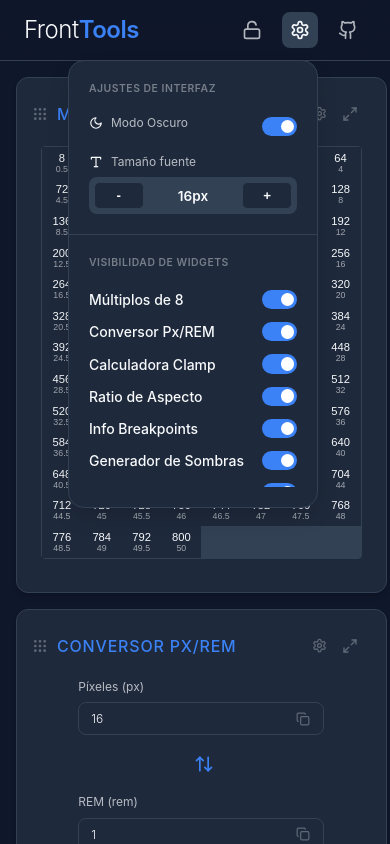
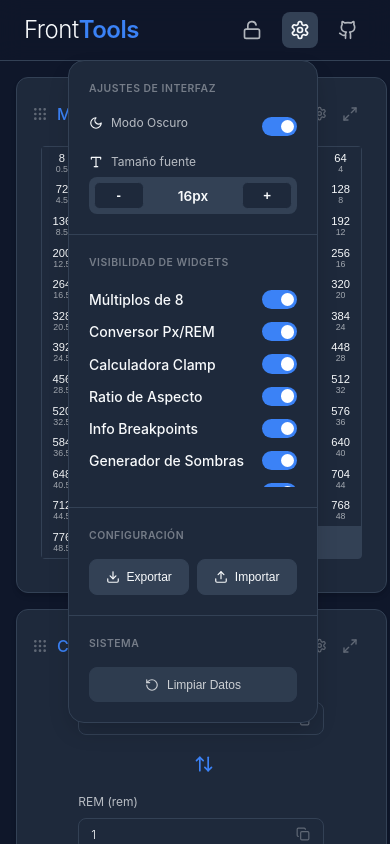
Before and after one commit to condrado/front-tools, a React (Vite) app: page / in a window 390 px wide. Both pictures are taken after a click on the button 300 px from the left and 30 px from the top of the page. Shown: the top 844 px of the page. Built offline with nearby package versions, Linux system fonts and the light colour scheme.

Commit message:
feat: update favicon, adjust responsive grid layout, and refresh build assets

```diff
--- a/src/App.jsx
+++ b/src/App.jsx
@@ -37,7 +37,7 @@
   clamp: 5,
   shadow: 9,
   aspect: 6,
-  flex: 11,
+  flex: 12,
   breakpoints: 6
 }
 
@@ -261,7 +261,13 @@
           {gridCells}
 
           {/* Widgets */}
-          {widgets.map((widget) => (
+          {widgets.map((widget) => {
+            const WidgetComponent = WIDGET_COMPONENTS[widget.id]
+            if (!WidgetComponent) {
+              console.warn(`Widget no encontrado: ${widget.id}. Es posible que necesites limpiar el localStorage o revisar las IDs.`)
+              return null
+            }
+            return (
               <DraggableWidget
                 key={widget.id}
                 id={widget.id}
@@ -271,9 +277,10 @@
                 h={widget.h}
                 onUpdateSize={(newW, newH) => updateWidgetSize(widget.id, newW, newH)}
               >
-              {React.createElement(WIDGET_COMPONENTS[widget.id])}
+                {React.createElement(WidgetComponent)}
               </DraggableWidget>
-          ))}
+            )
+          })}
         </div>
 
         <DragOverlay dropAnimation={dropAnimationConfig}>
@@ -296,7 +303,12 @@
               >
                 <Grip size={14} className="size-14" />
               </div>
-              {React.createElement(WIDGET_COMPONENTS[activeId], { height: activeH, width: activeW })}
+              {(() => {
+                const ActiveComponent = WIDGET_COMPONENTS[activeId]
+                return ActiveComponent ? (
+                  React.createElement(ActiveComponent, { height: activeH, width: activeW })
+                ) : null
+              })()}
             </div>
           ) : null}
         </DragOverlay>
--- a/src/components/Layout.jsx
+++ b/src/components/Layout.jsx
@@ -1,11 +1,12 @@
 import React, { useState, useEffect, useRef } from 'react'
-import { Type, Moon, Sun, Github, Settings, ChevronRight, Lock, Unlock } from 'lucide-react'
+import { Type, Moon, Sun, Github, Settings, ChevronRight, Lock, Unlock, RotateCcw, Download, Upload } from 'lucide-react'
 import { usePersistentState } from '../hooks/usePersistentState'
 
 const Layout = ({ children, widgetsCatalog = [], activeWidgets = [], onToggleWidget }) => {
   const [fontSize, setFontSize] = usePersistentState('page_font_size_v1', 16)
   const [theme, setTheme] = usePersistentState('page_theme_v1', 'dark')
   const [isWidthLocked, setIsWidthLocked] = usePersistentState('page_width_lock_v1', false)
+  const [lockedWidth, setLockedWidth] = usePersistentState('page_locked_width_v1', null)
   const [isSettingsOpen, setIsSettingsOpen] = useState(false)
   const settingsRef = useRef(null)
 
@@ -50,7 +51,14 @@
           <div className="nav-right">
             <button
               className={`nav-icon-btn ${isWidthLocked ? 'active' : ''}`}
-              onClick={() => setIsWidthLocked(!isWidthLocked)}
+              onClick={() => {
+                if (!isWidthLocked) {
+                  setLockedWidth(window.innerWidth)
+                } else {
+                  setLockedWidth(null)
+                }
+                setIsWidthLocked(!isWidthLocked)
+              }}
               title={isWidthLocked ? "Desbloquear ancho" : "Bloquear ancho"}
             >
               {isWidthLocked ? <Lock size={20} className="size-20" /> : <Unlock size={20} className="size-20" />}
@@ -120,6 +128,82 @@
                       ))}
                     </div>
                   </div>
+
+                  <div className="dropdown-divider"></div>
+
+                  <div className="dropdown-section">
+                    <h4 className="dropdown-title">Configuración</h4>
+                    <div style={{ display: 'grid', gridTemplateColumns: '1fr 1fr', gap: '0.5rem' }}>
+                      <button
+                        className="action-btn"
+                        title="Exportar configuración"
+                        onClick={() => {
+                          const data = JSON.stringify(localStorage, null, 2);
+                          const blob = new Blob([data], { type: 'application/json' });
+                          const url = URL.createObjectURL(blob);
+                          const a = document.createElement('a');
+                          a.href = url;
+                          a.download = `front-tools-config-${new Date().toISOString().split('T')[0]}.json`;
+                          a.click();
+                          URL.revokeObjectURL(url);
+                        }}
+                      >
+                        <Download size={14} className="size-14" />
+                        <span>Exportar</span>
+                      </button>
+                      <button
+                        className="action-btn"
+                        title="Importar configuración"
+                        onClick={() => document.getElementById('import-config').click()}
+                      >
+                        <Upload size={14} className="size-14" />
+                        <span>Importar</span>
+                      </button>
+                      <input
+                        id="import-config"
+                        type="file"
+                        accept=".json"
+                        style={{ display: 'none' }}
+                        onChange={(e) => {
+                          const file = e.target.files[0];
+                          if (!file) return;
+                          const reader = new FileReader();
+                          reader.onload = (event) => {
+                            try {
+                              const config = JSON.parse(event.target.result);
+                              if (confirm('Esto sobreescribirá tu configuración actual. ¿Continuar?')) {
+                                Object.keys(config).forEach(key => {
+                                  localStorage.setItem(key, config[key]);
+                                });
+                                window.location.reload();
+                              }
+                            } catch (err) {
+                              alert('Error al importar el archivo JSON.');
+                            }
+                          };
+                          reader.readAsText(file);
+                        }}
+                      />
+                    </div>
+                  </div>
+
+                  <div className="dropdown-divider"></div>
+
+                  <div className="dropdown-section">
+                    <h4 className="dropdown-title">Sistema</h4>
+                    <button
+                      className="reset-btn"
+                      onClick={() => {
+                        if (confirm('¿Estás seguro de que quieres resetear toda la configuración?')) {
+                           localStorage.clear();
+                           window.location.reload();
+                        }
+                      }}
+                    >
+                      <RotateCcw size={14} className="size-14" />
+                      <span>Limpiar Datos</span>
+                    </button>
+                  </div>
                 </div>
               )}
             </div>
@@ -132,7 +216,14 @@
       </nav>
 
       <main className="main-content-wrapper">
-        <div className="page-container">
+        <div
+          className="page-container"
+          style={isWidthLocked && lockedWidth ? {
+            width: `${lockedWidth}px`,
+            maxWidth: `${lockedWidth}px`,
+            margin: '0 auto',
+            overflowX: 'hidden'
+          } : {}}>
           {children}
         </div>
       </main>
@@ -153,8 +244,7 @@
           padding: 0.75rem 0;
         }
         .nav-container {
-          max-width: 1400px;
-          margin: 0 auto;
+          padding: 0 1.5rem;
           padding: 0 1.5rem;
           display: flex;
           align-items: center;
@@ -324,6 +414,60 @@
           padding: 0.15rem 0;
         }
 
+        .reset-btn {
+          width: 100%;
+          display: flex;
+          align-items: center;
+          justify-content: center;
+          gap: 0.5rem;
+          padding: 0.6rem;
+          background: var(--hover-color);
+          color: var(--text-color);
+          border: 1px solid var(--border-color);
+          border-radius: 0.5rem;
+          cursor: pointer;
+          transition: all 0.2s;
+          font-size: 0.75rem;
+          font-weight: 500;
+          opacity: 0.8;
+        }
+
+        .reset-btn:hover {
+          background: #fee2e2;
+          color: #ef4444;
+          border-color: #fecaca;
+          opacity: 1;
+        }
+
+        [data-theme='dark'] .reset-btn:hover {
+           background: #450a0a;
+           color: #f87171;
+           border-color: #7f1d1d;
+        }
+
+        .action-btn {
+          display: flex;
+          align-items: center;
+          justify-content: center;
+          gap: 0.4rem;
+          padding: 0.6rem;
+          background: var(--hover-color);
+          color: var(--text-color);
+          border: 1px solid var(--border-color);
+          border-radius: 0.5rem;
+          cursor: pointer;
+          transition: all 0.2s;
+          font-size: 0.75rem;
+          font-weight: 500;
+        }
+
+        .action-btn:hover {
+           background: var(--card-bg);
+           color: var(--accent-color);
+           border-color: var(--accent-color);
+           box-shadow: 0 4px 6px -1px rgba(var(--accent-color-rgb), 0.1);
+        }
+
         /* Switch Styles */
         .switch {
           position: relative;
@@ -369,9 +513,12 @@
           flex: 1;
           background: var(--bg-color);
         }
+        :global(body.width-locked) .page-container,
+        :global(body.width-locked) .nav-container {
+          margin: 0 auto;
+        }
         .page-container {
-          max-width: 1400px;
-          margin: 0 auto;
+        }
         }
       `}</style>
     </div>
--- a/src/index.css
+++ b/src/index.css
@@ -114,7 +114,7 @@
 }
 
 @media (max-width: 480px) {
-  .dashboard-grid {
+  body:not(.width-locked) .dashboard-grid {
     grid-template-columns: 1fr;
   }
 }
```
Also changed, not shown: public/favicon.svg, 6 other files (tests, documents, lock files or other folders). Lines whose indentation alone changed are shown as unchanged.
